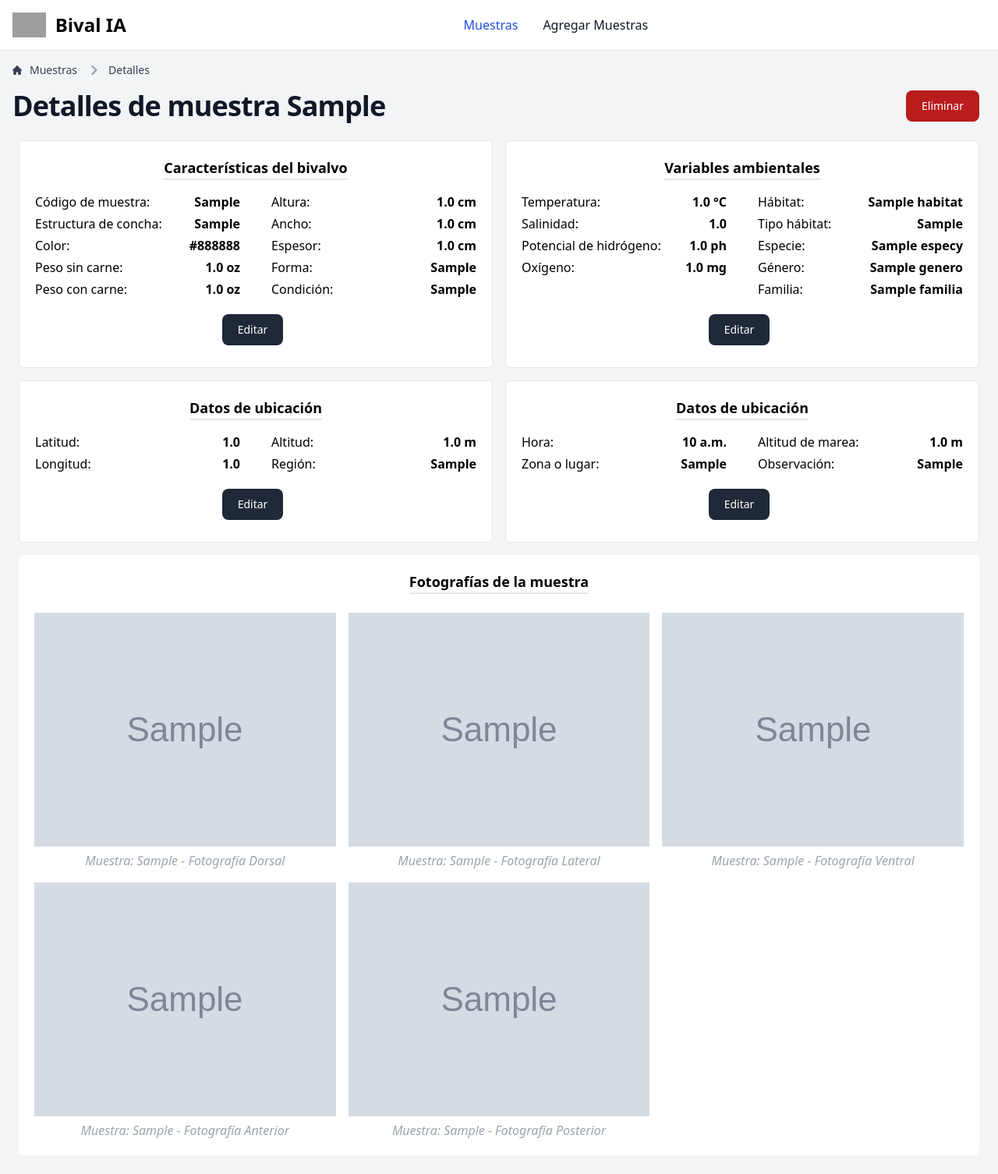
After one commit to jaimeluna24/Bival_IA, a Django app: a page that uses bival_ia/bivalvos/templates/vistas/detalles-muestra.html in a window 1280 px wide. The commit adds this page. Shown: the whole page at 78% size. Run offline with Django 4.2, Linux system fonts and the light colour scheme; tables that the repository leaves empty hold one stand-in row (values such as "Sample post"); grey boxes marked "Sample" are stand-in pictures; style sheets or scripts are compiled from the project's sources; some libraries are stand-ins or nearby versions; grey boxes are pictures that could not be loaded.

Commit message:
completado el apartado de detalles de muestras, y iniciando apartado de actualizar

```diff
--- a/bival_ia/bival_ia/urls.py
+++ b/bival_ia/bival_ia/urls.py
@@ -17,8 +17,13 @@ Including another URLconf
 from django.contrib import admin
 from django.urls import path
 from django.urls import include
+from django.conf import settings
+from django.conf.urls.static import static
 
 urlpatterns = [
     path('admin/', admin.site.urls),
     path('', include('bivalvos.urls'))
 ]
+
+if settings.DEBUG:
+    urlpatterns += static(settings.MEDIA_URL, document_root=settings.MEDIA_ROOT)
--- /dev/null
+++ b/bival_ia/bivalvos/templates/vistas/detalles-muestra.html
@@ -0,0 +1,362 @@
+{% extends 'layout.html' %}
+
+{% block titulo %}
+    Detalles de muestra
+{% endblock  %}
+
+{% block menu_item %}
+<li>
+    <a href="/muestras" class="block py-2 px-3 text-white bg-blue-700 rounded md:bg-transparent md:text-blue-700 md:p-0 md:dark:text-blue-500" aria-current="page">Muestras</a>
+  </li>
+  <li>
+    <a href="/agregar-muestra" class="block py-2 px-3 text-gray-900 rounded hover:bg-gray-100 md:hover:bg-transparent md:hover:text-blue-700 md:p-0 md:dark:hover:text-blue-500 dark:text-white dark:hover:bg-gray-700 dark:hover:text-white md:dark:hover:bg-transparent dark:border-gray-700">Agregar Muestras</a>
+  </li>
+
+{% endblock menu_item %}
+
+{% block seccion %}
+    Detalles de muestra {{ muestra.codigomuestra }}
+{% endblock seccion %}
+{% block filtro %}
+<button data-modal-target="popup-modal" data-modal-toggle="popup-modal" type="button" class="focus:outline-none text-white bg-red-700 hover:bg-red-800 focus:ring-4 focus:ring-red-300 font-medium rounded-lg text-sm px-5 py-2.5 me-2 mb-2 dark:bg-red-600 dark:hover:bg-red-700 dark:focus:ring-red-900">Eliminar</button>
+{% endblock filtro %}
+
+{% block bread %}
+<li class="inline-flex items-center">
+    <a href="/muestras" class="inline-flex items-center text-sm font-medium text-gray-700 hover:text-blue-600 ">
+      <svg class="w-3 h-3 me-2.5" aria-hidden="true" xmlns="http://www.w3.org/2000/svg" fill="currentColor" viewBox="0 0 20 20">
+        <path d="m19.707 9.293-2-2-7-7a1 1 0 0 0-1.414 0l-7 7-2 2a1 1 0 0 0 1.414 1.414L2 10.414V18a2 2 0 0 0 2 2h3a1 1 0 0 0 1-1v-4a1 1 0 0 1 1-1h2a1 1 0 0 1 1 1v4a1 1 0 0 0 1 1h3a2 2 0 0 0 2-2v-7.586l.293.293a1 1 0 0 0 1.414-1.414Z"/>
+      </svg>
+      Muestras
+    </a>
+  </li>
+  <li>
+    <div class="flex items-center">
+      <svg class="w-3 h-3 text-gray-400 mx-1 rtl:rotate-180" aria-hidden="true" xmlns="http://www.w3.org/2000/svg" fill="none" viewBox="0 0 6 10">
+        <path stroke="currentColor" stroke-linecap="round" stroke-linejoin="round" stroke-width="2" d="m1 9 4-4-4-4"/>
+      </svg>
+      <a href="#" class="ms-1 text-sm font-medium text-gray-700 hover:text-blue-600 md:ms-2">Detalles</a>
+    </div>
+  </li>
+  <!-- <li aria-current="page">
+    <div class="flex items-center">
+      <svg class="w-3 h-3 text-gray-400 mx-1 rtl:rotate-180" aria-hidden="true" xmlns="http://www.w3.org/2000/svg" fill="none" viewBox="0 0 6 10">
+        <path stroke="currentColor" stroke-linecap="round" stroke-linejoin="round" stroke-width="2" d="m1 9 4-4-4-4"/>
+      </svg>
+      <span class="ms-1 text-sm font-medium text-gray-500 md:ms-2">Flowbite</span>
+    </div>
+  </li> -->
+{% endblock bread %}
+
+{% block contenido %}
+<div class="grid grid-cols-1 md:grid-cols-2 gap-4">
+    <div class="flex justify-center border rounded-md flex-wrap p-5 bg-white">
+        <div class="flex items-center justify-center w-full">
+            <h1 class="font-semibold text-lg border-b-2 mb-4">Características del bivalvo</h1>
+        </div>
+        <br>
+        <div class="grid grid-cols-1 md:grid-cols-2 gap-0 md:gap-10 w-full mb-4">
+            <div class="flex flex-col">
+                <div class="flex justify-between mb-1">
+                    <p>Código de muestra:</p>
+                    <span class="font-semibold">{{ muestra.codigomuestra }}</span>
+                </div>
+                 <div class="flex justify-between mb-1">
+                    <p>Estructura de concha:</p>
+                    <span class="font-semibold">{{ muestra.estructuraconcha }}</span>
+                 </div>
+                 <div class="flex justify-between mb-1">
+                    <p>Color:</p>
+                    <span class="font-semibold">{{ muestra.color }}</span>
+                 </div>
+                 <div class="flex justify-between mb-1">
+                    <p>Peso sin carne:</p>
+                    <span class="font-semibold">{{ muestra.pesosincarne }} oz</span>
+                 </div>
+                 <div class="flex justify-between mb-1">
+                    <p>Peso con carne:</p>
+                    <span class="font-semibold">{{ muestra.pesoconcarne }} oz</span>
+                 </div>
+
+            </div>
+            <div class="flex flex-col">
+                <div class="flex justify-between mb-1">
+                    <p>Altura:</p>
+                    <span class="font-semibold">{{ muestra.altura }} cm</span>
+                </div >
+                 <div class="flex justify-between mb-1">
+                    <p>Ancho:</p>
+                    <span class="font-semibold">{{ muestra.ancho }} cm</span>
+                 </div>
+                 <div class="flex justify-between mb-1">
+                    <p>Espesor:</p>
+                    <span class="font-semibold">{{ muestra.espesor }} cm</span>
+                 </div>
+                 <div class="flex justify-between mb-1">
+                    <p>Forma:</p>
+                    <span class="font-semibold">{{ muestra.idforma.forma }}</span>
+                 </div>
+                 <div class="flex justify-between mb-1">
+                    <p>Condición:</p>
+                    <span class="font-semibold">{{ muestra.idcondicionbivalvo.condicion }}</span>
+                 </div>
+
+            </div>
+        </div>
+        <a href="/muestras/detalles/editar/{{ muestra.codigomuestra }}" type="button" class="text-white bg-gray-800 hover:bg-gray-900 focus:outline-none focus:ring-4 focus:ring-gray-300 font-medium rounded-lg text-sm px-5 py-2.5 me-2 mb-2 dark:bg-gray-800 dark:hover:bg-gray-700 dark:focus:ring-gray-700 dark:border-gray-700">Editar</a>
+    </div>
+
+    <div class="flex justify-center border rounded-md flex-wrap p-5 bg-white">
+        <div class="flex items-center justify-center w-full">
+            <h1 class="font-semibold text-lg border-b-2 mb-4">Variables ambientales</h1>
+        </div>
+        <br>
+        <div class="grid grid-cols-1 md:grid-cols-2 gap-0 md:gap-10 w-full mb-4">
+            <div class="flex flex-col">
+                <div class="flex justify-between mb-1">
+                    <p>Temperatura:</p>
+                    <span class="font-semibold">{{ muestra.idvariableambiental.temperatura }} °C</span>
+                </div>
+                 <div class="flex justify-between mb-1">
+                    <p>Salinidad:</p>
+                    <span class="font-semibold">{{ muestra.idvariableambiental.salinidad }}</span>
+                 </div>
+                 <div class="flex justify-between mb-1">
+                    <p>Potencial de hidrógeno:</p>
+                    <span class="font-semibold">{{ muestra.idvariableambiental.ph }} ph</span>
+                 </div>
+                 <div class="flex justify-between mb-1">
+                    <p>Oxígeno:</p>
+                    <span class="font-semibold">{{ muestra.idvariableambiental.oxigeno }} mg</span>
+                 </div>
+                 <!-- <div class="flex justify-between mb-1">
+                    <p>Peso con carne:</p>
+                    <span class="font-semibold">{{ muestra.pesoconcarne }}</span>
+                 </div> -->
+
+            </div>
+            <div class="flex flex-col">
+                <div class="flex justify-between mb-1">
+                    <p>Hábitat:</p>
+                    <span class="font-semibold">{{ muestra.idvariableambiental.idhabitat.nombre }}</span>
+                </div>
+                <div class="flex justify-between mb-1">
+                    <p>Tipo hábitat:</p>
+                    <span class="font-semibold">{{ muestra.idvariableambiental.idtipohabitat.tipo }}</span>
+                 </div>
+                 <div class="flex justify-between mb-1">
+                    <p>Especie:</p>
+                    <span class="font-semibold">{{ muestra.idvariableambiental.idespecie.nombrecientifico }}</span>
+                 </div>
+                 <div class="flex justify-between mb-1">
+                    <p>Género:</p>
+                    <span class="font-semibold">{{ muestra.idvariableambiental.idespecie.idgenero.nombre }}</span>
+                 </div>
+                 <div class="flex justify-between mb-1">
+                    <p>Familia:</p>
+                    <span class="font-semibold">{{ muestra.idvariableambiental.idespecie.idgenero.idfamilia.nombre }}</span>
+                 </div>
+            </div>
+        </div>
+        <button type="button" class="text-white bg-gray-800 hover:bg-gray-900 focus:outline-none focus:ring-4 focus:ring-gray-300 font-medium rounded-lg text-sm px-5 py-2.5 me-2 mb-2 dark:bg-gray-800 dark:hover:bg-gray-700 dark:focus:ring-gray-700 dark:border-gray-700">Editar</button>
+    </div>
+
+    <div class="flex justify-center border rounded-md flex-wrap p-5 bg-white">
+        <div class="flex items-center justify-center w-full">
+            <h1 class="font-semibold text-lg border-b-2 mb-4">Datos de ubicación</h1>
+        </div>
+        <br>
+        <div class="grid grid-cols-1 md:grid-cols-2 gap-0 md:gap-10 w-full mb-4">
+            <div class="flex flex-col">
+                <div class="flex justify-between mb-1">
+                    <p>Latitud:</p>
+                    <span class="font-semibold">{{ muestra.idvariableambiental.idubicacion.latitud }}</span>
+                </div>
+                 <div class="flex justify-between mb-1">
+                    <p>Longitud:</p>
+                    <span class="font-semibold">{{ muestra.idvariableambiental.idubicacion.longitud }}</span>
+                 </div>
+
+            </div>
+            <div class="flex flex-col">
+                <div class="flex justify-between mb-1">
+                    <p>Altitud:</p>
+                    <span class="font-semibold">{{ muestra.idvariableambiental.idubicacion.altitud }} m</span>
+                 </div>
+                 <div class="flex justify-between mb-1">
+                    <p>Región:</p>
+                    <span class="font-semibold">{{ muestra.idvariableambiental.idubicacion.region }}</span>
+                 </div>
+
+            </div>
+        </div>
+        <button type="button" class="text-white bg-gray-800 hover:bg-gray-900 focus:outline-none focus:ring-4 focus:ring-gray-300 font-medium rounded-lg text-sm px-5 py-2.5 me-2 mb-2 dark:bg-gray-800 dark:hover:bg-gray-700 dark:focus:ring-gray-700 dark:border-gray-700">Editar</button>
+    </div>
+
+    <div class="flex justify-center border rounded-md flex-wrap p-5 bg-white">
+        <div class="flex items-center justify-center w-full">
+            <h1 class="font-semibold text-lg border-b-2 mb-4">Datos de ubicación</h1>
+        </div>
+        <br>
+        <div class="grid grid-cols-1 md:grid-cols-2 gap-0 md:gap-10 w-full mb-4">
+            <div class="flex flex-col">
+                <div class="flex justify-between mb-1">
+                    <p>Hora:</p>
+                    <span class="font-semibold">{{ muestra.idvariableambiental.idmarea.hora }}</span>
+                </div>
+                 <div class="flex justify-between mb-1">
+                    <p>Zona o lugar:</p>
+                    <span class="font-semibold">{{ muestra.idvariableambiental.idmarea.zonalugar }}</span>
+                 </div>
+
+            </div>
+            <div class="flex flex-col">
+                <div class="flex justify-between mb-1">
+                    <p>Altitud de marea:</p>
+                    <span class="font-semibold">{{ muestra.idvariableambiental.idmarea.altitudmarea }} m</span>
+                 </div>
+                 <div class="flex justify-between mb-1">
+                    <p>Observación:</p>
+                    <span class="font-semibold">{{ muestra.idvariableambiental.idmarea.observaciones }}</span>
+                 </div>
+
+            </div>
+        </div>
+        <button type="button" class="text-white bg-gray-800 hover:bg-gray-900 focus:outline-none focus:ring-4 focus:ring-gray-300 font-medium rounded-lg text-sm px-5 py-2.5 me-2 mb-2 dark:bg-gray-800 dark:hover:bg-gray-700 dark:focus:ring-gray-700 dark:border-gray-700">Editar</button>
+    </div>
+</div>
+<div class=" bg-white mt-4 p-5 rounded-md">
+    <div  class="flex justify-center w-full mb-6">
+        <h1 class="font-semibold text-lg border-b-2">Fotografías de la muestra</h1>
+
+    </div>
+    <div class="grid grid-cols-1 md:grid-cols-3 gap-4 ">
+
+        <div>
+            <button data-modal-target="default-modal" data-modal-toggle="default-modal"  type="button">
+                <img style="width: 400px; height: 300px; object-fit: cover;" src="{{ muestra.fotodorsal.url }}" alt="Foto Dorsal">
+              </button>
+              <div class="flex justify-center w-full">
+                <p class="italic text-gray-400">Muestra: {{ muestra.codigomuestra }} - Fotografía Dorsal</p>
+            </div>
+        </div>
+        <div>
+            <button data-modal-target="default-modal1" data-modal-toggle="default-modal1"  type="button">
+                <img style="width: 400px; height: 300px; object-fit: cover;" src="{{ muestra.fotolateral.url }}" alt="Foto Dorsal">
+            </button>
+            <div class="flex justify-center w-full">
+                <p class="italic text-gray-400">Muestra: {{ muestra.codigomuestra }} - Fotografía Lateral</p>
+            </div>
+        </div>
+        <div>
+            <button data-modal-target="default-modal2" data-modal-toggle="default-modal2"  type="button">
+                <img style="width: 400px; height: 300px; object-fit: cover;" src="{{ muestra.fotoventral.url }}" alt="Foto Dorsal">
+              </button>
+              <div class="flex justify-center w-full">
+                <p class="italic text-gray-400">Muestra: {{ muestra.codigomuestra }} - Fotografía Ventral</p>
+            </div>
+        </div>
+        <div>
+            <button data-modal-target="default-modal3" data-modal-toggle="default-modal3"  type="button">
+                <img style="width: 400px; height: 300px; object-fit: cover;" src="{{ muestra.fotoanterior.url }}" alt="Foto Dorsal">
+              </button>
+              <div class="flex justify-center w-full">
+                <p class="italic text-gray-400">Muestra: {{ muestra.codigomuestra }} - Fotografía Anterior</p>
+            </div>
+        </div>
+        <div>
+            <button data-modal-target="default-modal4" data-modal-toggle="default-modal4"  type="button">
+                <img style="width: 400px; height: 300px; object-fit: cover;" src="{{ muestra.fotoposterior.url }}" alt="Foto Dorsal">
+              </button>
+              <div class="flex justify-center w-full">
+                <p class="italic text-gray-400">Muestra: {{ muestra.codigomuestra }} - Fotografía Posterior</p>
+            </div>
+        </div>
+        </div>
+</div>
+
+
+<div id="default-modal" tabindex="-1" aria-hidden="true" class="hidden overflow-y-auto overflow-x-hidden fixed top-0 right-0 left-0 z-50 justify-center items-center w-full md:inset-0 h-[calc(100%-1rem)] max-h-full">
+    <div class="relative p-4 w-full max-w-2xl max-h-full">
+        <!-- Modal content -->
+        <div class="relative bg-white rounded-lg shadow dark:bg-gray-700">
+            <img src="{{ muestra.fotodorsal.url }}" alt="Foto Dorsal">
+        </div>
+        <div class="flex justify-center w-full">
+            <p class="text-white italic">Muestra: {{ muestra.codigomuestra }} - Fotografía Dorsal</p>
+        </div>
+    </div>
+</div>
+
+<div id="default-modal1" tabindex="-1" aria-hidden="true" class="hidden overflow-y-auto overflow-x-hidden fixed top-0 right-0 left-0 z-50 justify-center items-center w-full md:inset-0 h-[calc(100%-1rem)] max-h-full">
+    <div class="relative p-4 w-full max-w-2xl max-h-full">
+        <!-- Modal content -->
+        <div class="relative bg-white rounded-lg shadow dark:bg-gray-700">
+            <img src="{{ muestra.fotolateral.url }}" alt="Foto Dorsal">
+        </div>
+        <div class="flex justify-center w-full">
+            <p class="text-white italic">Muestra: {{ muestra.codigomuestra }} - Fotografía Lateral</p>
+        </div>
+    </div>
+</div>
+
+<div id="default-modal2" tabindex="-1" aria-hidden="true" class="hidden overflow-y-auto overflow-x-hidden fixed top-0 right-0 left-0 z-50 justify-center items-center w-full md:inset-0 h-[calc(100%-1rem)] max-h-full">
+    <div class="relative p-4 w-full max-w-2xl max-h-full">
+        <!-- Modal content -->
+        <div class="relative bg-white rounded-lg shadow dark:bg-gray-700">
+            <img src="{{ muestra.fotoventral.url }}" alt="Foto Dorsal">
+        </div>
+        <div class="flex justify-center w-full">
+            <p class="text-white italic">Muestra: {{ muestra.codigomuestra }} - Fotografía Ventral</p>
+        </div>
+    </div>
+</div>
+
+<div id="default-modal3" tabindex="-1" aria-hidden="true" class="hidden overflow-y-auto overflow-x-hidden fixed top-0 right-0 left-0 z-50 justify-center items-center w-full md:inset-0 h-[calc(100%-1rem)] max-h-full">
+    <div class="relative p-4 w-full max-w-2xl max-h-full">
+        <!-- Modal content -->
+        <div class="relative bg-white rounded-lg shadow dark:bg-gray-700">
+            <img src="{{ muestra.fotoanterior.url }}" alt="Foto Dorsal">
+        </div>
+        <div class="flex justify-center w-full">
+            <p class="text-white italic">Muestra: {{ muestra.codigomuestra }} - Fotografía Anterior</p>
+        </div>
+    </div>
+</div>
+
+<div id="default-modal4" tabindex="-1" aria-hidden="true" class="hidden overflow-y-auto overflow-x-hidden fixed top-0 right-0 left-0 z-50 justify-center items-center w-full md:inset-0 h-[calc(100%-1rem)] max-h-full">
+    <div class="relative p-4 w-full max-w-2xl max-h-full">
+        <!-- Modal content -->
+        <div class="relative bg-white rounded-lg shadow dark:bg-gray-700">
+            <img src="{{ muestra.fotoposterior.url }}" alt="Foto Dorsal">
+        </div>
+        <div class="flex justify-center w-full">
+            <p class="text-white italic">Muestra: {{ muestra.codigomuestra }} - Fotografía Posterior</p>
+        </div>
+    </div>
+</div>
+
+<div id="popup-modal" tabindex="-1" class="hidden overflow-y-auto overflow-x-hidden fixed top-0 right-0 left-0 z-50 justify-center items-center w-full md:inset-0 h-[calc(100%-1rem)] max-h-full">
+    <div class="relative p-4 w-full max-w-md max-h-full">
+        <div class="relative bg-white rounded-lg shadow">
+            <button type="button" class="absolute top-3 end-2.5 text-gray-400 bg-transparent hover:bg-gray-200 hover:text-gray-900 rounded-lg text-sm w-8 h-8 ms-auto inline-flex justify-center items-center bg-gray-400" data-modal-hide="popup-modal">
+                <svg class="w-3 h-3" aria-hidden="true" xmlns="http://www.w3.org/2000/svg" fill="none" viewBox="0 0 14 14">
+                    <path stroke="currentColor" stroke-linecap="round" stroke-linejoin="round" stroke-width="2" d="m1 1 6 6m0 0 6 6M7 7l6-6M7 7l-6 6"/>
+                </svg>
+                <span class="sr-only">Close modal</span>
+            </button>
+            <div class="p-4 md:p-5 text-center ">
+                <svg class="mx-auto mb-4 text-gray-400 w-12 h-12 dark:text-gray-200" aria-hidden="true" xmlns="http://www.w3.org/2000/svg" fill="none" viewBox="0 0 20 20">
+                    <path stroke="currentColor" stroke-linecap="round" stroke-linejoin="round" stroke-width="2" d="M10 11V6m0 8h.01M19 10a9 9 0 1 1-18 0 9 9 0 0 1 18 0Z"/>
+                </svg>
+                <h3 class="mb-5 text-lg font-normal text-gray-500 dark:text-gray-400">¿Estás seguro de eliminar la muestra {{ muestra.codigomuestra }}?</h3>
+                <button data-modal-hide="popup-modal" type="button" class="text-white bg-red-600 hover:bg-red-800 focus:ring-4 focus:outline-none focus:ring-red-300 dark:focus:ring-red-800 font-medium rounded-lg text-sm inline-flex items-center px-5 py-2.5 text-center">
+                   Eliminar
+                </button>
+                <button data-modal-hide="popup-modal" type="button" class="py-2.5 px-5 ms-3 text-sm font-medium text-gray-900 focus:outline-none bg-white rounded-lg border border-gray-200 hover:bg-gray-100 hover:text-blue-700 focus:z-10 focus:ring-4 focus:ring-gray-100 dark:focus:ring-gray-700 dark:bg-gray-800 dark:text-gray-400 dark:border-gray-600 dark:hover:text-white dark:hover:bg-gray-700">No, cancel</button>
+            </div>
+        </div>
+    </div>
+</div>
+
+{% endblock contenido %}
--- a/bival_ia/bivalvos/templates/vistas/forms/marea-form.html
+++ b/bival_ia/bivalvos/templates/vistas/forms/marea-form.html
@@ -16,10 +16,10 @@
     </div>
     <div class="mb-1">
         <label for="default-input" class="block mb-2 text-sm font-medium text-gray-900 ">Altitud de marea</label>
-        <input name="altitudmarea" value="0" type="number" id="default-input" class="bg-gray-50 border border-gray-300 text-gray-900 text-sm rounded-lg focus:ring-blue-500 focus:border-blue-500 block w-full p-2.5" required>
+        <input step="any" name="altitudmarea" value="0" type="number" id="default-input" class="bg-gray-50 border border-gray-300 text-gray-900 text-sm rounded-lg focus:ring-blue-500 focus:border-blue-500 block w-full p-2.5" required>
     </div>
     <div>
         <label for="default-input" class="block mb-2 text-sm font-medium text-gray-900 ">Observaciones</label>
-        <input name="observaciones" type="text" id="default-input" class="bg-gray-50 border border-gray-300 text-gray-900 text-sm rounded-lg focus:ring-blue-500 focus:border-blue-500 block w-full p-2.5" required>
+        <input  name="observaciones" type="text" id="default-input" class="bg-gray-50 border border-gray-300 text-gray-900 text-sm rounded-lg focus:ring-blue-500 focus:border-blue-500 block w-full p-2.5" required>
     </div>
 </div>
--- a/bival_ia/bivalvos/templates/vistas/muestras.html
+++ b/bival_ia/bivalvos/templates/vistas/muestras.html
@@ -90,7 +90,7 @@
                 <p class="text-sm text-gray-600 mb-1">Tipo de Hábitat: <span class="font-semibold">{{ item.idvariableambiental.idtipohabitat.tipo }}</span> </p>
             </div>
 <div class="flex justify-center w-full">
-    <button type="button" class="text-white bg-gray-800 hover:bg-gray-900 focus:outline-none focus:ring-4 focus:ring-gray-300 font-medium rounded-lg text-sm px-4 py-2 me-2 mb-2 dark:bg-gray-800 dark:hover:bg-gray-700 dark:focus:ring-gray-700 dark:border-gray-700">Detalles</button>
+    <a href="{% url 'detalles-muestra' item.codigomuestra %}"type="button" class="text-white bg-gray-800 hover:bg-gray-900 focus:outline-none focus:ring-4 focus:ring-gray-300 font-medium rounded-lg text-sm px-4 py-2 me-2 mb-2 dark:bg-gray-800 dark:hover:bg-gray-700 dark:focus:ring-gray-700 dark:border-gray-700">Detalles</a>
 
 </div>
 
--- a/bival_ia/bivalvos/urls.py
+++ b/bival_ia/bivalvos/urls.py
@@ -1,9 +1,12 @@
 from django.urls import path
 from . import views
 
+
 urlpatterns = [
-    path('', views.inicio, name = 'inicio'),
+    path('', views.muestras),
     path('muestras', views.muestras, name = 'muestras'),
-    path('agregar-muestra', views.agregar, name = 'agregar-muestra')
+    path('agregar-muestra', views.agregar, name = 'agregar-muestra'),
+    path('muestras/detalles/<codigomuestra>', views.detalles, name = 'detalles-muestra'),
+    path('muestras/detalles/editar/<codigomuestra>', views.editar_caracteristicas, name = 'editar-caracteristicas-muestra')
 
 ]
--- a/bival_ia/bivalvos/views.py
+++ b/bival_ia/bivalvos/views.py
@@ -1,4 +1,4 @@
-from django.shortcuts import render, redirect
+from django.shortcuts import render, redirect, get_object_or_404
 from django.http import HttpResponse
 from .models import *
 from django.db import transaction
@@ -110,3 +110,28 @@ def agregar(request):
 
     return render(request, 'vistas/agregar-muestra.html', {'condiciones_list': condiciones_list, 'formas_list': formas_list,
                                                            'habitat': habitat, 'tipo_habitat': tipo_habitat, 'especies_list': especies_list})
+
+
+def detalles(request, codigomuestra):
+    muestra = get_object_or_404(Caracteristicasbivalvos, codigomuestra=codigomuestra)
+
+    return render(request, 'vistas/detalles-muestra.html', {'muestra': muestra})
+
+def editar_caracteristicas(request, codigomuestra):
+    muestra = get_object_or_404(Caracteristicasbivalvos, codigomuestra=codigomuestra)
+    condiciones_list = Condicionesbivalvos.objects.all()
+    formas_list = Formas.objects.all()
+    if request.method == 'POST':
+        # Actualizar los campos con los datos enviados en el formulario
+        muestra.codigomuestra = request.POST.get('codigomuestra')
+        muestra.altura = request.POST.get('altura')
+        muestra.ancho = request.POST.get('ancho')
+        muestra.espesor = request.POST.get('espesor')
+        muestra.color = request.POST.get('color')
+        muestra.estructuraconcha = request.POST.get('estructuraconcha')
+        muestra.pesoconcarne = request.POST.get('pesoconcarne')
+        muestra.pesosincarne = request.POST.get('pesosincarne')
+
+        muestra.save()
+        return redirect('detalles-muestra', codigomuestra=muestra.codigomuestra)
+    return render(request, 'vistas/forms-edit/caracteristicas-edit.html', {'muestra': muestra, 'condiciones_list': condiciones_list, 'formas_list': formas_list})
```
Also changed, not shown: bival_ia/bivalvos/templates/vistas/editar-muestra.html (added, +54 -0 lines), bival_ia/bivalvos/templates/vistas/error404.html (added, +10 -0 lines), bival_ia/bivalvos/templates/vistas/forms-edit/caracteristicas-edit.html (added, +93 -0 lines), bival_ia/bivalvos/templates/vistas/forms/caracteristicas-form.html (+5 -5 lines), bival_ia/bivalvos/templates/vistas/forms/variables-ambientales-form.html (+4 -4 lines), bival_ia/bivalvos/templates/vistas/forms-edit/mareas-edit.html (added), bival_ia/bivalvos/templates/vistas/forms-edit/ubicacion-edit.html (added), bival_ia/bivalvos/templates/vistas/forms-edit/variables-ambientales-edit.html (added).
